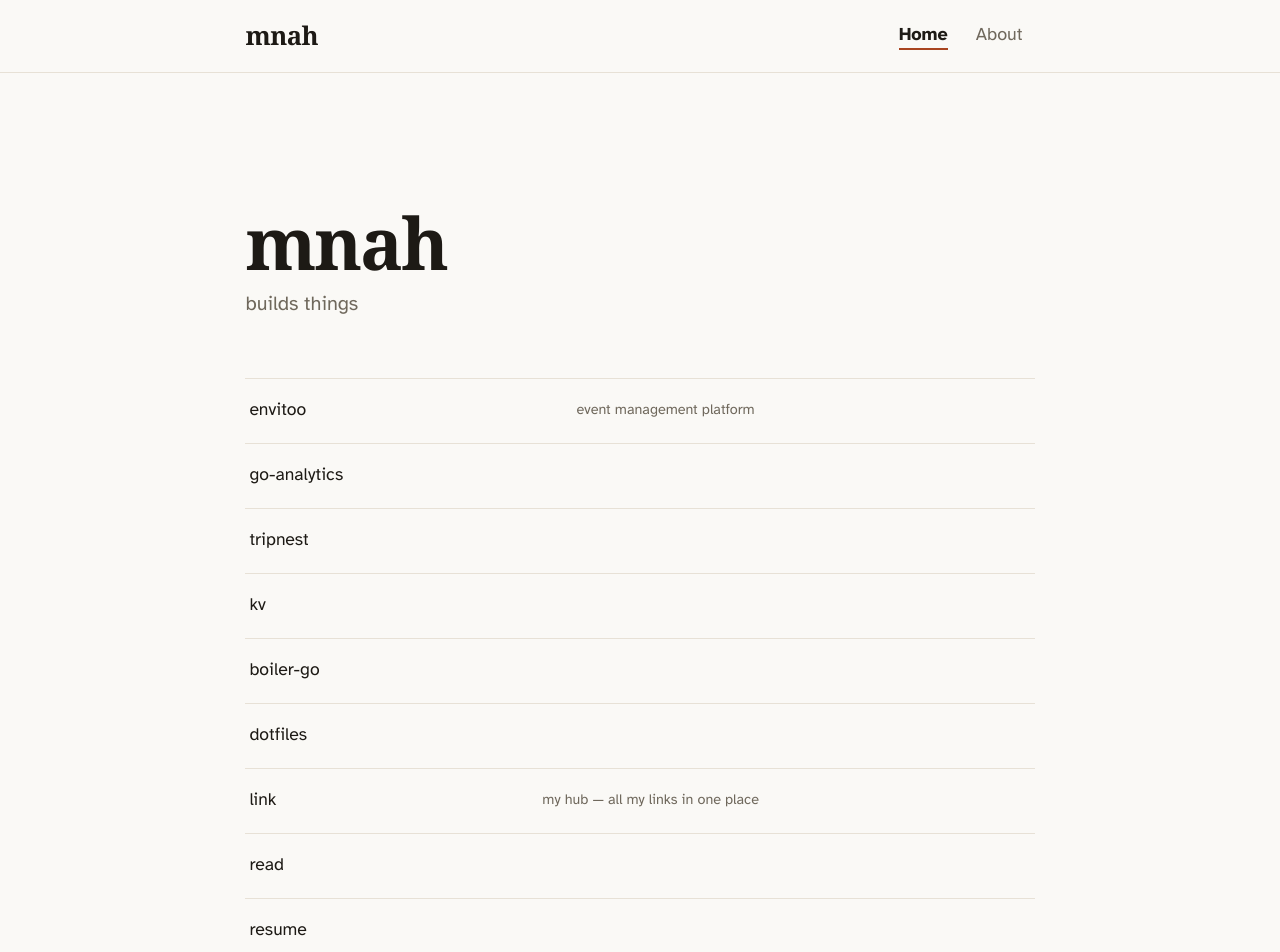
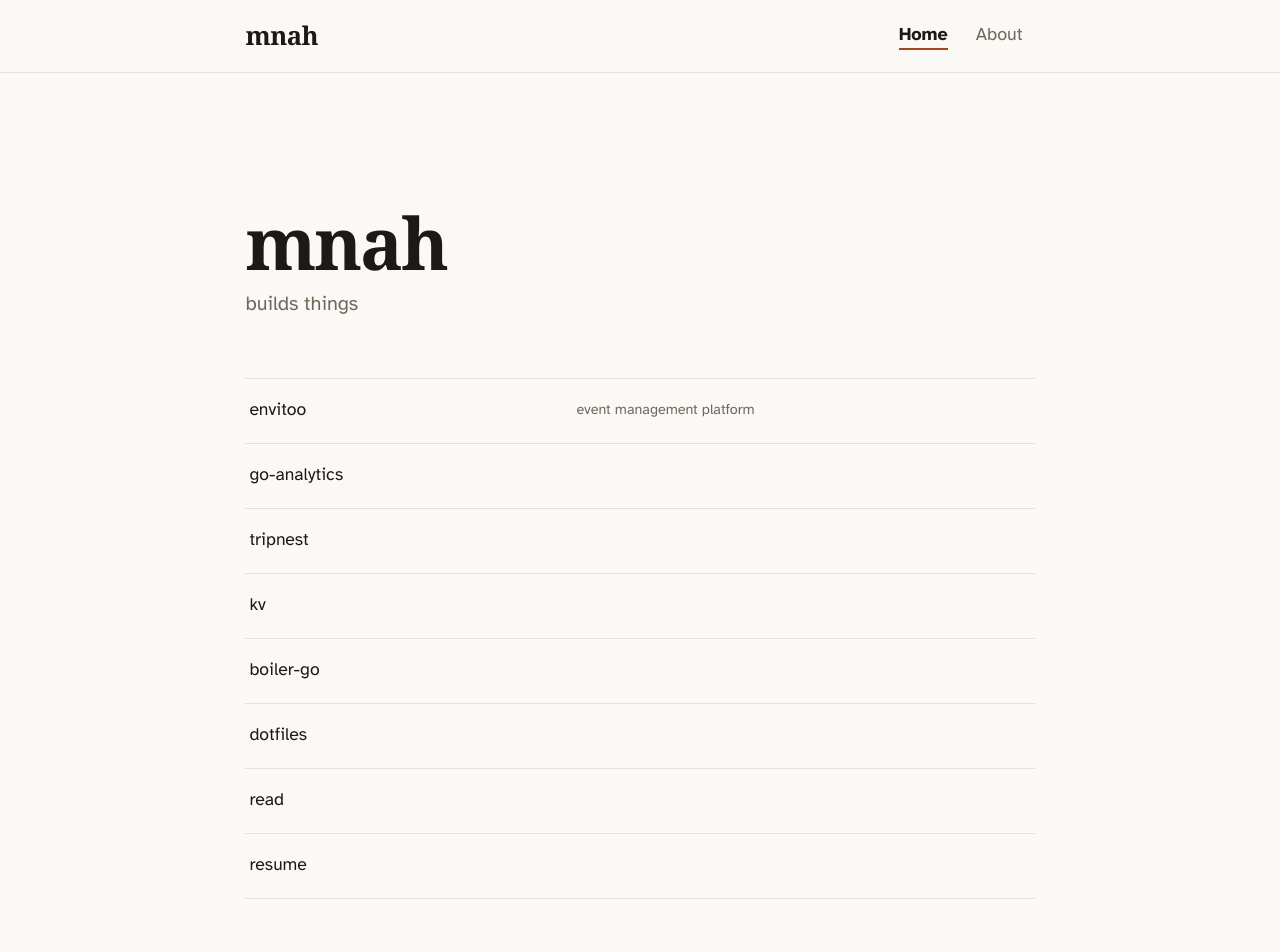
Before and after one commit to mnah05/mnah05, a React (Vite) app: page / in a window 1280 px wide. Shown: the top 952 px of the page. Built offline with nearby package versions, Linux system fonts and the light colour scheme.

Commit message:
remove self-referencing link project

```diff
--- a/src/pages/Home.tsx
+++ b/src/pages/Home.tsx
@@ -13,7 +13,6 @@ const PROJECTS = [
 	{ name: "kv", href: "https://github.com/mnah05/kv" },
 	{ name: "boiler-go", href: "https://github.com/mnah05/boiler-go" },
 	{ name: "dotfiles", href: "https://github.com/mnah05/dotfiles" },
-	{ name: "link", href: "https://link.mnah.dev/", desc: "my hub — all my links in one place" },
 	{
 		name: "read",
 		href: "https://raindrop.io/workwithnauman/reads-72899412",
```
